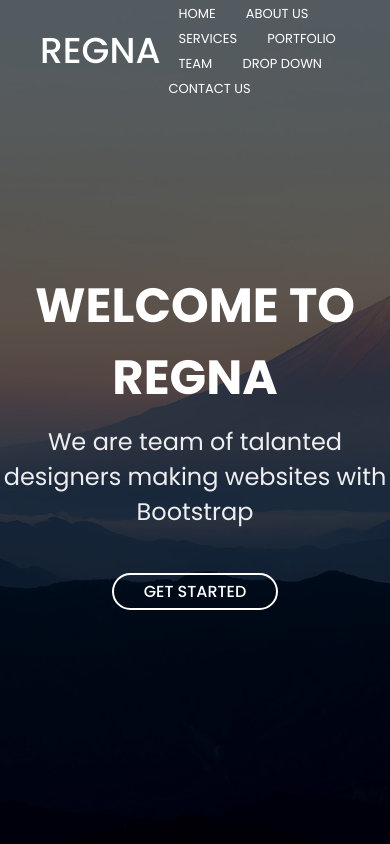
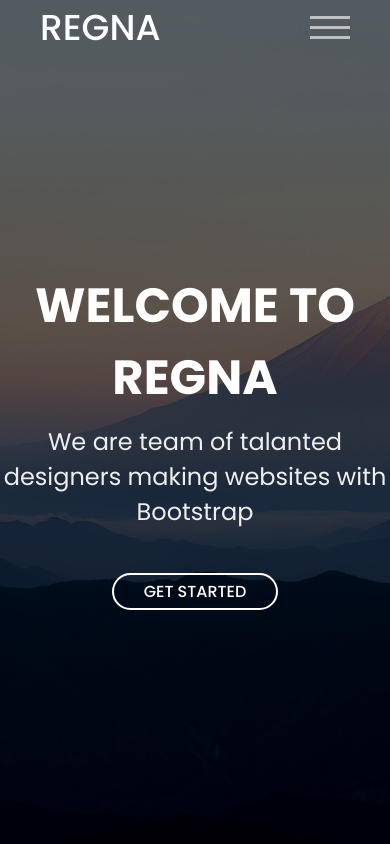
Before and after one commit to anvar2404/markup-example-demonstration, a plain HTML site: page index.html in a window 390 px wide. Shown: the top 844 px of the page. Drawn offline with Linux system fonts and the light colour scheme.

Commit message:
burger menu

```diff
--- a/index.html
+++ b/index.html
@@ -22,7 +22,6 @@
                 <li><a class="nav-btn" href="#">home</a></li>
                 <li><a class="nav-btn" href="#">about us</a></li>
                 <li><a class="nav-btn" href="#">services</a></li>
-
                 <li><a class="nav-btn" href="#">portfolio</a></li>
                 <li><a class="nav-btn" href="#">team</a></li>
                 <li class="header-drop">
@@ -38,6 +37,9 @@
                 <a class="nav-btn" href="#">contact us</a>
             </ul>
         </nav>
+        <div class="burger-menu">
+            <span class="burger-item"></span>
+        </div>
     </div>
 </header>
 <section class="hero">
@@ -623,6 +625,8 @@
     </div>
 </section>
 <script src="./js/jquery.js"></script>
+<script src="js/burger.js"></script>
+<script src="js/main.js"></script>
 <script src="js/jquery.fancybox.js"></script>
 </body>
 </html>
--- /dev/null
+++ b/js/burger.js
@@ -0,0 +1,7 @@
+
+let mobileBtn = document.querySelector('.burger-menu')
+
+mobileBtn.addEventListener('click', ()=>{
+    mobileBtn.classList.toggle('show-menu')
+
+})
--- a/media.css
+++ b/media.css
@@ -6,6 +6,28 @@
         padding: 0 40px;
         max-width: 1170px;
     }
+    .header-nav{
+        display: none;
+    }
+    /*burger*/
+
+    .burger-menu{
+        display: flex;
+        align-items: center;
+        justify-content: center;
+    }
+    .show-menu span:before{
+        transform: rotate(45deg);
+        top: 0;
+    }
+    .show-menu span:after{
+        transform: rotate(-45deg);
+        top: 0;
+    }
+    .show-menu .burger-item{
+        background-color: transparent;
+    }
+    /*----burger*/
 
 
     /*about*/
--- a/style.css
+++ b/style.css
@@ -92,6 +92,31 @@ header {
     background: #2dc997;
     color: #fff;
 }
+.burger-menu{
+    width: 40px;
+    height: 40px;
+    border: transparent;
+}
+.burger-item{
+    width: 100%;
+    height: 3px;
+    background-color:  silver;
+    position: relative;
+}
+.burger-item:before,
+.burger-item:after{
+    content: "";
+    position: absolute;
+    width: 100%;
+    background-color: silver;
+    top: -10px;
+    height: 3px;
+    transition: 0.3s linear;
+}
+.burger-item:after{
+    top:10px;
+}
+
 
 /*----header*/
 
```
Also changed, not shown: js/main.js (line endings or trailing spaces).
